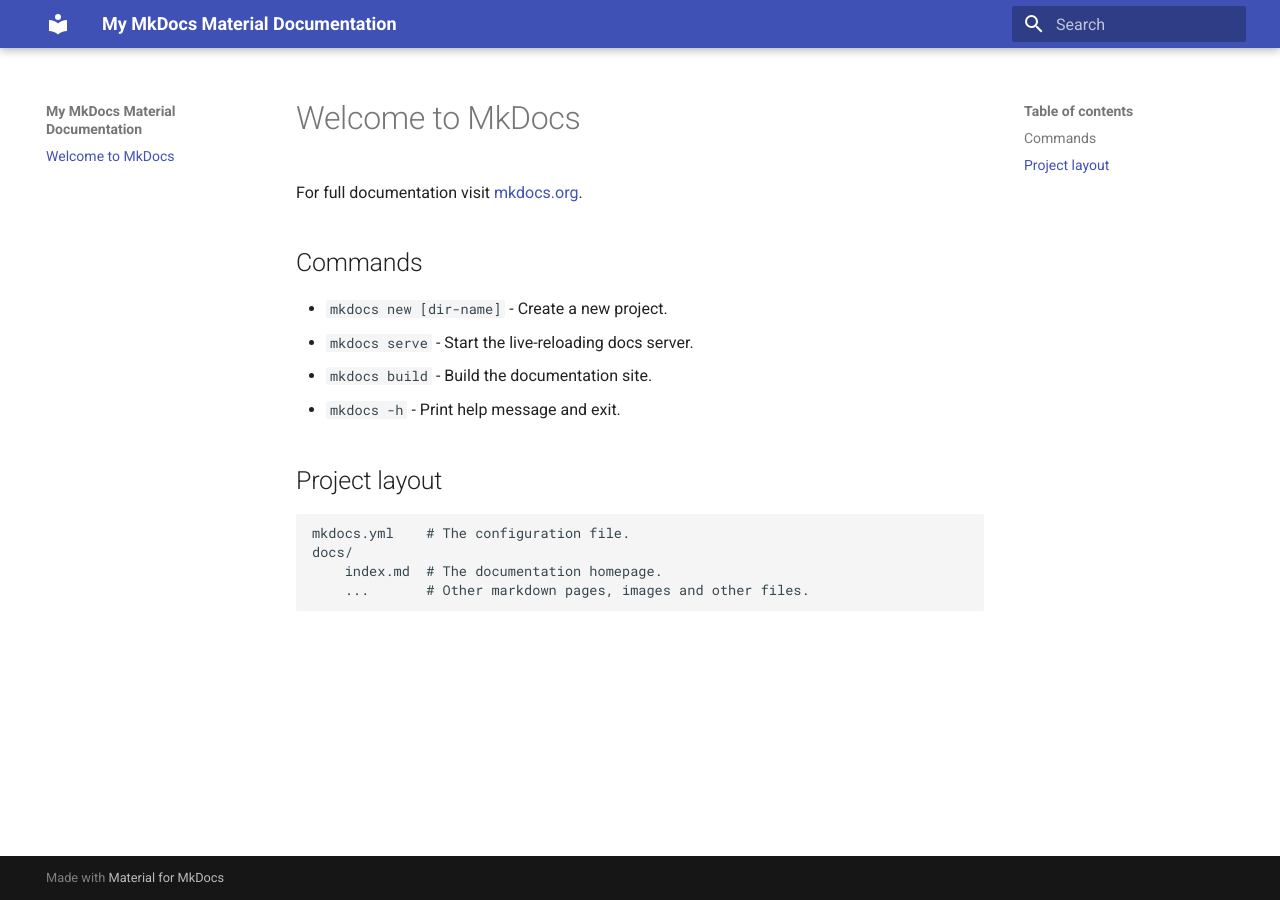
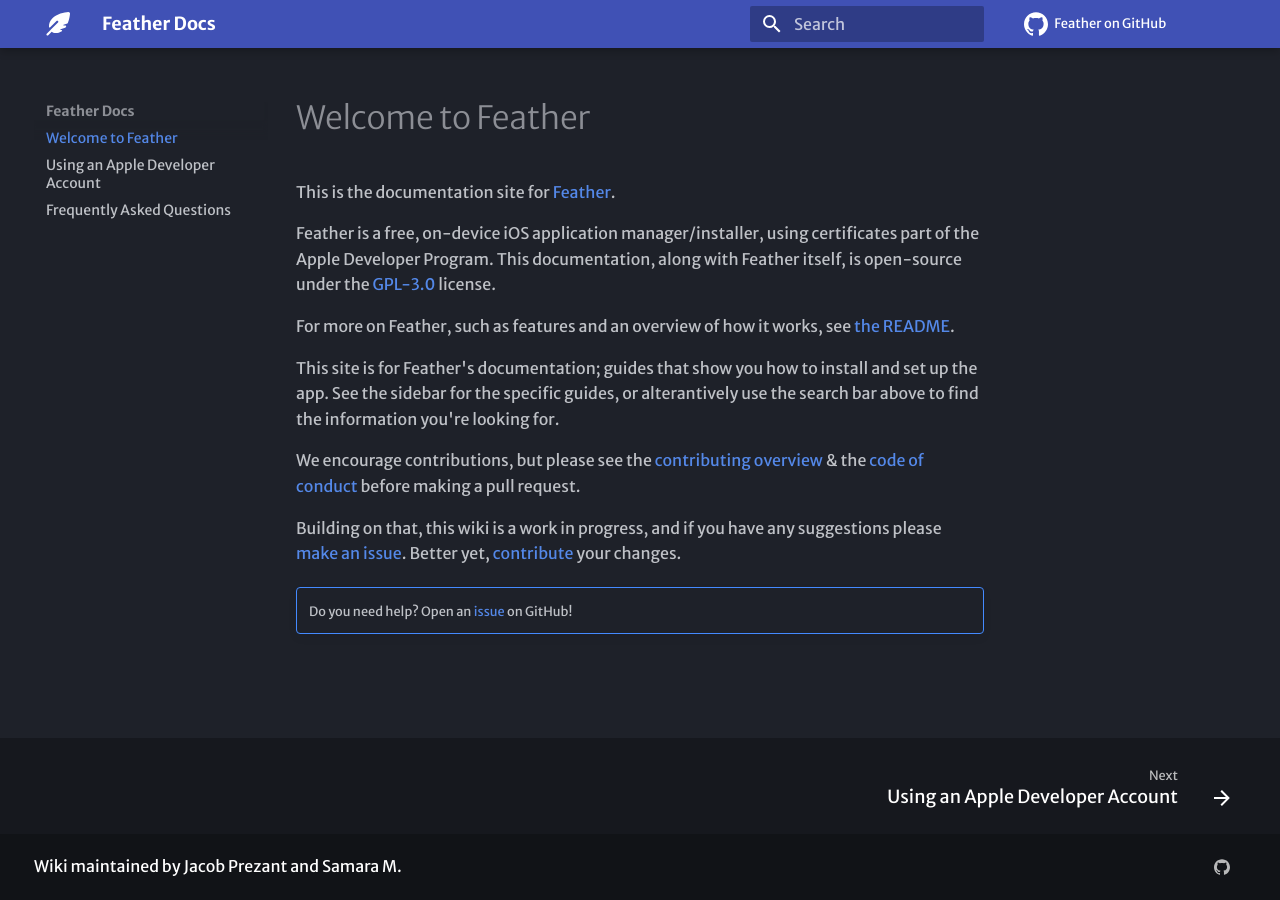
Before and after one commit to khcrysalis/Feather-website, an MkDocs documentation site: the page built from docs/index.md, in a window 1280 px wide. Built offline with MkDocs 1.6.1 and Material for MkDocs 9.7.7, drawn with Linux system fonts in a browser that asks for light colours; some web fonts are replaced; comment, search, counter and statistics services are not loaded.

Commit message:
init: Home page, guide, FAQ

```diff
--- /dev/null
+++ b/docs/ADP.md
@@ -0,0 +1,130 @@
+---
+hide:
+  - toc
+---
+
+# Using an Apple Developer Account
+This page will guide you through getting the proper files from your account associated with `ADP` (Apple Developer Program) that are required to use Feather. The instructions are slightly different depending on whether or not you're on macOS. You'll need to use a computer to do the initial set up (gather the certificates), but once you have that everything else can be done on-device.
+
+
+??? "macOS"
+
+    ## Gathering Files
+
+    ### Obtaining the `.p12`
+
+    1. Open `Keychain Access.app` on your macOS device
+
+        * Find Certificate Assistant
+        * Request a Certificate from a Certificate Authority
+
+        Input a personal email address into the user email address section, enter a common name, and enter the email associated with your Apple Developer Account under the CA address section. Select `save to disk`, and then proceed.
+
+    2. Go to the Apple Developer Portal, go to the Certificates section, select Apple Distribution, and then upload your certificate request (it should be a `.csr`, we generated this in the previous step)
+        * Download your `.cer` file after this step
+
+    3. Import the `.cer` file into keychain access (drag and drop works fine)
+
+    4. You will now be able to select the certificate and export as a `.p12` file. (This step will have you create a password, **remember this for the end**)
+
+    ### Obtaining the `.mobileprovision`
+
+    1. Go back to your Apple Developer Program profile and under Identifiers, create a new App ID. Make this App ID explicit rather than wildcard, and enter your preferred reverse-domain name string (com.blank.yourshere for example), enable the following capabilites:
+
+        * Associated Domains
+        * Custom Network Protocol
+        * MDM Managed Associated Domains
+        * Network Extensions
+
+        Feather needs these to properly sign and install `.ipa` files.
+    2. If you haven't already, add your iOS device under the Devices section with your UDID.
+        * Use iTunes to find your UDID
+        * Or, use [udid.tech](https://udid.tech) to check what your UDID; this has to be downloaded on-device
+    3. Under Profiles, register one under Adhoc distribution, select the App ID you created previously, and select your iOS device (only devices added under Devices will appear in this list)
+
+        * Click continue and you will be able to download your `.mobileprovision`
+
+    ### Obtaining the Feather `.ipa`
+
+    1. Download the latest Feather `.ipa` from <https://github.com/khcrysalis/Feather/releases>
+
+    ## Installation
+
+    1. Go to [sign.ipasign.cc](https://sign.ipasign.cc) (this must be done **on your device**)
+        * Upload all the neccessary files
+            * `.p12`, `.mobileprovision` & the Feather `.ipa`
+            * Enter your password (the one you chose earlier)
+        * Press `Sign it now!`, and it will proceed to install. There will be prompts that pop up on-screen
+
+    ## Usage
+
+    1. Make sure Feather has been installed and signed properly
+    2. Open Feather and go to the settings tab in the bottom left corner, scroll down to signing, and add your files (`.p12` & `.mobileprovision`)
+        * You will need to enter a password, this will be the one you chose earlier. If you don't remember this, you'll have to start all over
+
+    **You're all good to go!**
+
+??? "Any other OS"
+    ## Gathering Files
+
+    ### Obtaining the `.p12`
+
+    We use `OpenSSL`, an open-source library with functions to replace that of Apple's proprietary `Keychain Access.app` on non-macOS operating systems. This is likely preinstalled depending on your OS, but if not, you will **need** to install it to generate the certificate files Feather needs.
+
+    You'll run the following two commands to generate a .csr and .key file. You'll be prompted for information after running each one, and while some of it is optional, enter however much you can for best results.
+    - `openssl genrsa -out csr.key 2048`
+    - `openssl req -new -key csr.key -out csr.csr`
+
+    3. Head over to the Apple Developer portal, go to the Certificates section, select Apple Distribution, and then upload your certificate request (the `.csr` file we generated in the previous step).
+        * Download your `.cer` file here
+
+    4. Run this command after changing the `.cer` path for your own; this converts the file into a different format required for the next step (`.pem`)
+    `openssl x509 -in <path/to/cer.cer> -inform DER -out distribution.pem -outform PEM`
+
+    5. Run this command after changing the `.key` path for your own, and the `.pem` path for your own (we've generated these files in previous steps)
+    `openssl pkcs12 -export -inkey </path/to/key.key> -in <path/to/pem.pem> -out distribution.p12`
+
+    **You need to enter a password when prompted. Remember this for later**.
+
+
+    Now that you have your `.p12`, everything else can be done through the online Apple Development portal.
+
+    ### Obtaining the `.mobileprovision`
+
+    1. Go back to your Apple Developer Program profile and under Identifiers, create a new App ID. Make this App ID explicit rather than wildcard, and enter your preferred reverse-domain name string (com.blank.yourshere for example), enable the following capabilites:
+
+        * Associated Domains
+        * Custom Network Protocol
+        * MDM Managed Associated Domains
+        * Network Extensions
+
+        Feather needs these to properly sign and install `.ipa` files.
+    2. If you haven't already, add your iOS device under the Devices section with your UDID.
+        * Use iTunes to find your UDID
+        * Or, use [udid.tech](https://udid.tech) to check what your UDID; this has to be downloaded on-device
+    3. Under Profiles, register one under Adhoc distribution, select the App ID you created previously, and select your iOS device (only devices added under Devices will appear in this list)
+
+        * Click continue and you will be able to download your `.mobileprovision`
+
+    ### Obtaining the Feather `.ipa`
+
+    1. Download the latest Feather `.ipa` from <https://github.com/khcrysalis/Feather/releases>
+
+    ## Installation
+
+    1. Go to [sign.ipasign.cc](https://sign.ipasign.cc) (this must be done **on your device**)
+        * Upload all the neccessary files
+            * `.p12`, `.mobileprovision` & the Feather `.ipa`
+            * Enter your password (the one you chose earlier)
+        * Press `Sign it now!`, and it will proceed to install. There will be prompts that pop up on-screen
+
+    ## Usage
+
+    1. Make sure Feather has been installed and signed properly
+    2. Open Feather and go to the settings tab in the bottom left corner, scroll down to signing, and add your files (`.p12` & `.mobileprovision`)
+        * You will need to enter a password, this will be the one you chose earlier. If you don't remember this, you'll have to start all over
+
+    **You're all good to go!**
+
+!!! Tip
+    DNS methods to install and sign Feather are not covered in this guide, however if you're using one please do not blacklist `*.backloop.dev`. Doing so would interfere with Feather's functionality.
--- a/docs/index.md
+++ b/docs/index.md
@@ -1,17 +1,17 @@
-# Welcome to MkDocs
+# Welcome to Feather
 
-For full documentation visit [mkdocs.org](https://www.mkdocs.org).
+This is the documentation site for [Feather](https://github.com/khcrysalis/Feather).
 
-## Commands
+Feather is a free, on-device iOS application manager/installer, using certificates part of the Apple Developer Program. This documentation, along with Feather itself, is open-source under the [GPL-3.0](https://github.com/khcrysalis/Feather/blob/main/LICENSE) license.
 
-* `mkdocs new [dir-name]` - Create a new project.
-* `mkdocs serve` - Start the live-reloading docs server.
-* `mkdocs build` - Build the documentation site.
-* `mkdocs -h` - Print help message and exit.
+For more on Feather, such as features and an overview of how it works, see [the README](https://github.com/khcrysalis/Feather/blob/main/README.md).
 
-## Project layout
+This site is for Feather's documentation; guides that show you how to install and set up the app. See the sidebar for the specific guides, or alterantively use the search bar above to find the information you're looking for.
 
-    mkdocs.yml    # The configuration file.
-    docs/
-        index.md  # The documentation homepage.
-        ...       # Other markdown pages, images and other files.
+We encourage contributions, but please see the [contributing overview](https://github.com/khcrysalis/Feather/blob/main/CONTRIBUTING.md) & the [code of conduct](https://github.com/khcrysalis/Feather/blob/main/CODE_OF_CONDUCT.md) before making a pull request.
+
+Building on that, this wiki is a work in progress, and if you have any suggestions please [make an issue](https://github.com/khcrysalis/Feather/issues). Better yet, [contribute](https://github.com/khcrysalis/Feather/blob/main/CONTRIBUTING.md) your changes.
+
+!!! note ""
+
+    Do you need help? Open an [issue](https://github.com/khcrysalis/Feather/issues/new/choose) on GitHub!
--- a/mkdocs.yml
+++ b/mkdocs.yml
@@ -1,4 +1,40 @@
-site_name: My MkDocs Material Documentation
-site_url: https://sitename.example
+docs_dir: docs
+repo_name: "Feather on GitHub"
+site_name: Feather Docs
+repo_url: https://github.com/khcrysalis/Feather
 theme:
+  custom_dir: overrides
+  icon:
+    repo: simple/github
+    logo: fontawesome/solid/feather-pointed
+    admonition:
+      note: octicons/book-24
+      tip: material/dns
+      abstract: fontawesome/solid/question
+      success: material/emoticon-confused-outline
+  features:
+    - navigation.footer
+  font:
+    text: Merriweather Sans
+    code: Red Hat Mono
   name: material
+  palette:
+      scheme: slate
+      primary: indigo
+      accent: deep purple
+
+markdown_extensions:
+  - admonition
+  - pymdownx.details
+  - pymdownx.superfences
+  - attr_list
+  - pymdownx.emoji:
+      emoji_index: !!python/name:material.extensions.emoji.twemoji
+      emoji_generator: !!python/name:material.extensions.emoji.to_svg
+
+extra:
+  social:
+    - icon: simple/github
+      link: https://github.com/khcrysalis/Feather
+
+copyright: ""
--- /dev/null
+++ b/overrides/partials/copyright.html
@@ -0,0 +1,10 @@
+<p>
+  Wiki maintained by
+  <a href="https://github.com/jacobprezant" style="color: inherit; text-decoration: none;"
+     onmouseover="this.style.color='#3366cc'"
+     onmouseout="this.style.color='inherit'">Jacob Prezant</a>
+  and
+  <a href="https://github.com/khcrysalis" style="color: inherit; text-decoration: none;"
+     onmouseover="this.style.color='#3366cc'"
+     onmouseout="this.style.color='inherit'">Samara M</a>.
+</p>
```
Also changed, not shown: docs/FAQ.md (added, +19 -0 lines).
